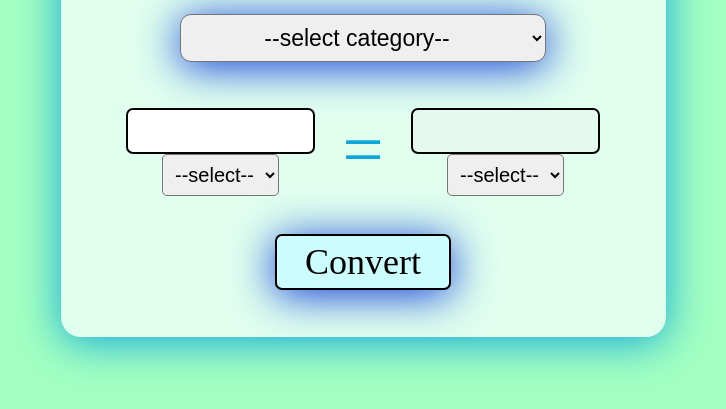
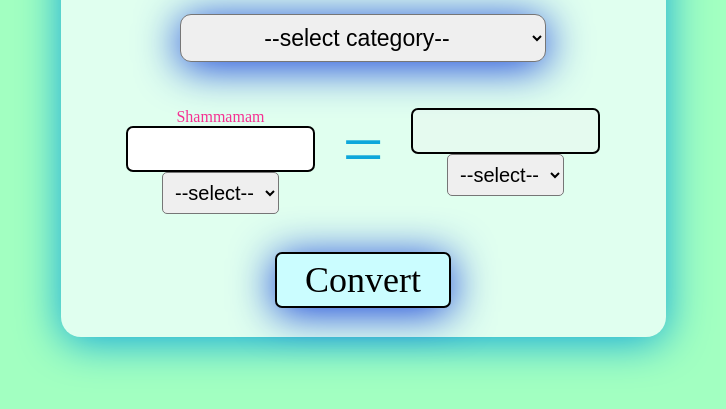
Before and after one commit to Sandeepkum91/Unit-convertor, a plain HTML site: page index.html in a window 1280 px wide. Shown: the part 275-684 px from the top of the page, without its empty margins (277-1003 px from the left). Drawn offline with Linux system fonts and the light colour scheme.

Commit message:
Restore Jan 2024 commit

```diff
--- a/index.html
+++ b/index.html
@@ -28,6 +28,7 @@
                 </div>
                 <div class="box3">
                     <div class="fristinput">
+                        <div>Shammamam</div>
                         <input type="number" name="number" id="from-value">
                         <br>
                         <select name="" id="from-unit" class="input-select">
```
